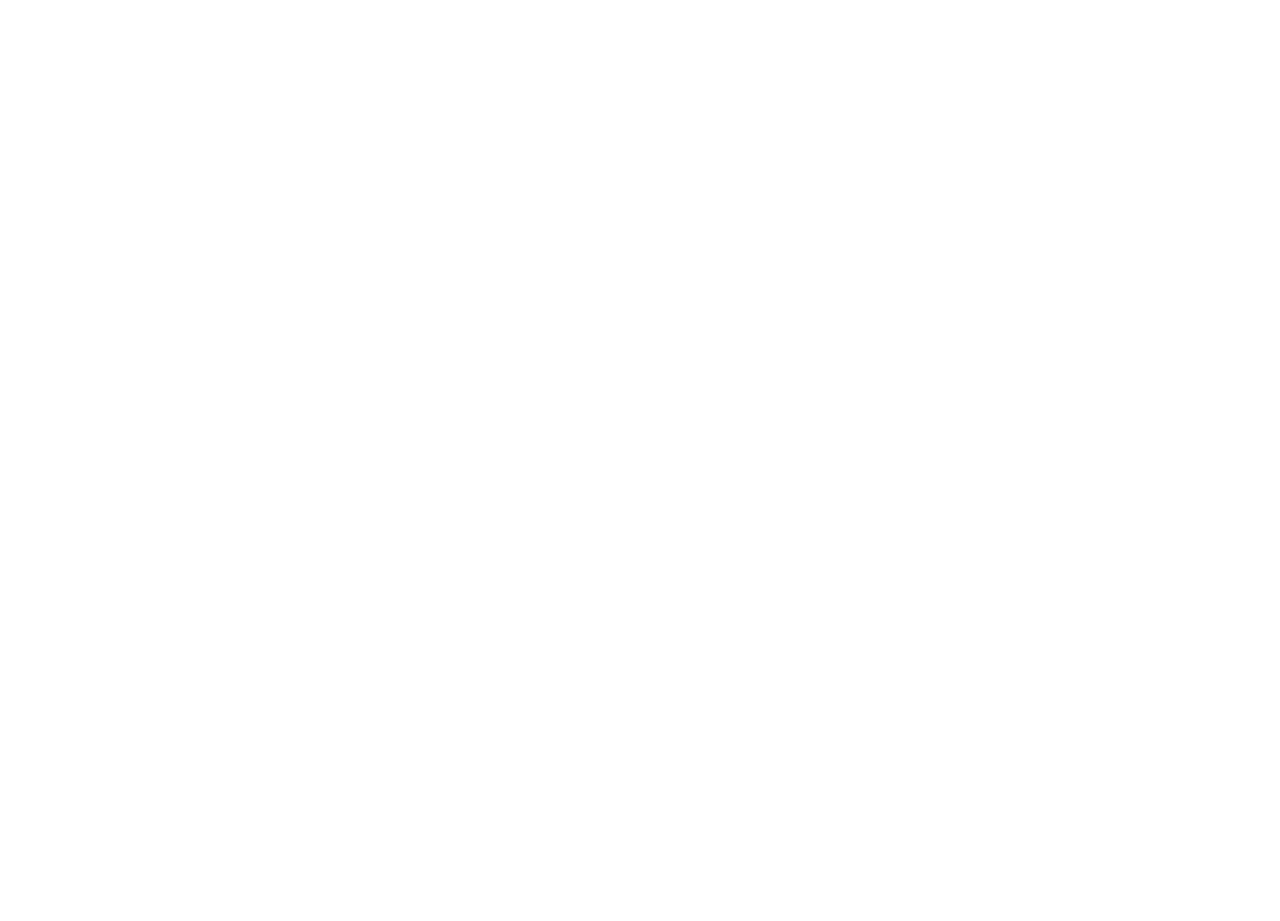
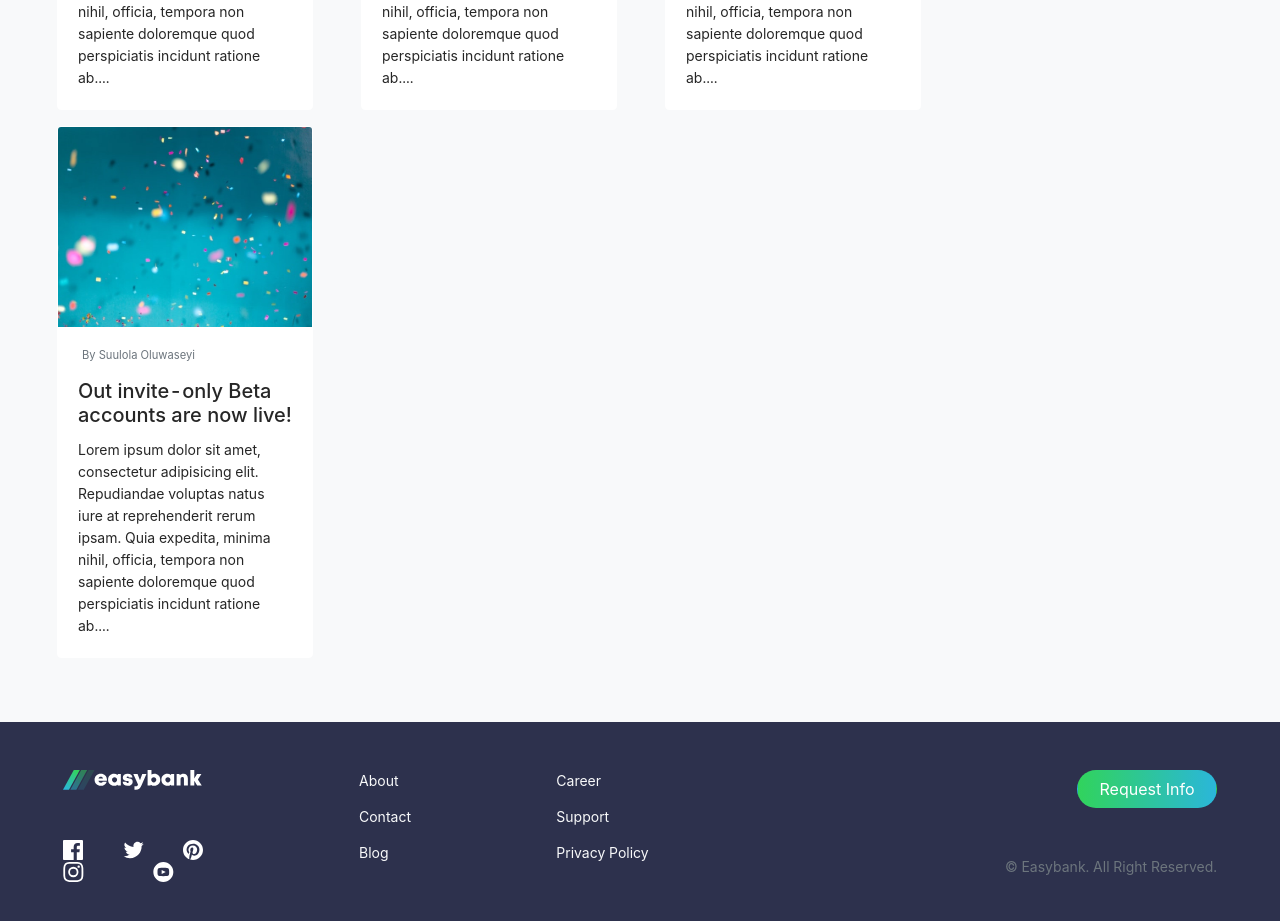
Before and after one commit to mySuulola/easybank_mock, a React (Create React App) app: page / in a window 1280 px wide. Shown: the part 1885-2806 px from the top of the page. Before the commit the page ends 1380 px from the top, so only its background shows below. Built offline with nearby package versions, Linux system fonts and the light colour scheme.

Commit message:
worked on article and footer section, next is mobile responsiveness

```diff
--- a/src/components/ArticleSection.tsx
+++ b/src/components/ArticleSection.tsx
@@ -1,9 +1,59 @@
 import React from 'react'
 
+
+import currency from "../assets/images/image-currency.jpg"
+import plane from "../assets/images/image-plane.jpg"
+import restaurant from "../assets/images/image-restaurant.jpg"
+import confetti from "../assets/images/image-confetti.jpg"
+
+const articles = [
+    {
+        title: 'Receive money in any currency with no fees',
+        author: 'Suulola Oluwaseyi',
+        image: currency,
+        content: 'Lorem ipsum dolor sit amet, consectetur adipisicing elit. Repudiandae voluptas natus iure at reprehenderit rerum ipsam. Quia expedita, minima nihil, officia, tempora non sapiente doloremque quod perspiciatis incidunt ratione ab.'
+    },
+    {
+        title: 'Treat yourself without worry about money',
+        author: 'Suulola Oluwaseyi',
+        image: restaurant,
+        content: 'Lorem ipsum dolor sit amet, consectetur adipisicing elit. Repudiandae voluptas natus iure at reprehenderit rerum ipsam. Quia expedita, minima nihil, officia, tempora non sapiente doloremque quod perspiciatis incidunt ratione ab.'
+    },
+    {
+        title: 'Take your Easybank card wherever you go',
+        author: 'Suulola Oluwaseyi',
+        image: plane,
+        content: 'Lorem ipsum dolor sit amet, consectetur adipisicing elit. Repudiandae voluptas natus iure at reprehenderit rerum ipsam. Quia expedita, minima nihil, officia, tempora non sapiente doloremque quod perspiciatis incidunt ratione ab.'
+    },
+    {
+        title: 'Out invite-only Beta accounts are now live!',
+        author: 'Suulola Oluwaseyi',
+        image: confetti,
+        content: 'Lorem ipsum dolor sit amet, consectetur adipisicing elit. Repudiandae voluptas natus iure at reprehenderit rerum ipsam. Quia expedita, minima nihil, officia, tempora non sapiente doloremque quod perspiciatis incidunt ratione ab.'
+    },
+]
+
 function ArticleSection() {
+    const displayedArticles = articles.map(article => (
+        <div style={{
+            minWidth: '16rem',
+            // height: '100px'
+        }} className="card mb-3 mx-4 p-0 col-12 col-md-2 border-white">
+            <img height={200} src={article.image} className="card-img-top" alt="article" />
+            <p className="card-text mt-3"><small className="text-muted pl-4">By {article.author}</small></p>
+            <div className="card-body pt-0">
+                <h5 className="card-title">{article.title}</h5>
+                <p className="card-text">{article.content}...</p>
+
+            </div>
+        </div>
+    ));
     return (
-        <div>
-            ar
+        <div className="p-5 bg-light">
+            <h4 className="px-3 py-2">Latest Article</h4>
+           <div className="row">
+           {displayedArticles}
+           </div>
         </div>
     )
 }
--- a/src/components/Footer.tsx
+++ b/src/components/Footer.tsx
@@ -1,8 +1,58 @@
 import React from 'react'
 
+import logo from "../assets/images/footlogo.svg"
+import Button from '../common/Button';
+import facebook from "../assets/images/icon-facebook.svg"
+import hamburger from "../assets/images/icon-hamburger.svg"
+import instagram from "../assets/images/icon-instagram.svg"
+import pinterest from "../assets/images/icon-pinterest.svg"
+import twitter from "../assets/images/icon-twitter.svg"
+import youtube from "../assets/images/icon-youtube.svg"
+
+
+const socials = [
+    { name: 'Facebook', image: facebook, },
+    { name: 'Twitter', image: twitter, },
+    { name: 'Pinterest', image: pinterest, },
+    { name: 'Instagram', image: instagram, },
+    { name: 'Youtube', image: youtube, },
+]
+
 function Footer() {
+
+    const socialRow = socials.map(social => (
+        <div className="col">
+            <img src={social.image} alt={social.name} />
+        </div>
+    ))
+
     return (
-        <div>
+        <div style={{
+            backgroundColor: 'hsl(233, 26%, 24%)',
+        }} className="row px-5 py-5 m-0">
+            <div className="col-3">
+                <img src={logo} alt="easybank logo" className="mb-5" />
+                <div style={{
+                    maxWidth: '180px'
+                }} className="row" id="social_icons">
+                    {socialRow}
+                </div>
+
+            </div>
+            <div className="col-2">
+                <p className="text-light">About</p>
+                <p className="text-light">Contact</p>
+                <p className="text-light">Blog</p>
+            </div>
+            <div className="col-2">
+                <p className="text-light">Career</p>
+                <p className="text-light">Support</p>
+                <p className="text-light">Privacy Policy</p>
+            </div>
+            <div className="col d-flex flex-column align-items-end">
+                <Button />
+                <p className="mt-5 text-muted">&copy; Easybank. All Right Reserved.</p>
+            </div>
 
         </div>
     )
```
Also changed, not shown: src/assets/images/footlogo.svg (added).
